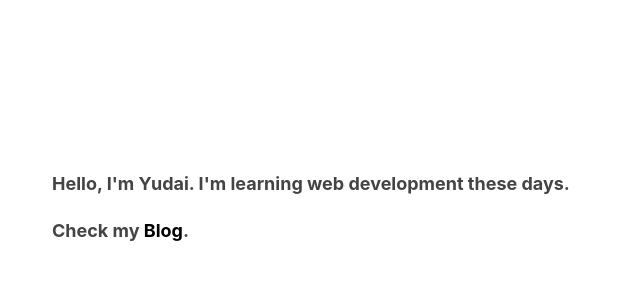
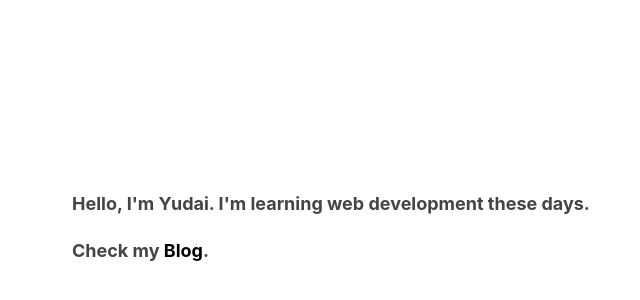
Before and after one commit to sanflog/yoakeNext, a Next.js app: page / in a window 1280 px wide. Shown: the part 128-428 px from the top of the page, without its empty margins (264-904 px from the left). Built offline with nearby package versions, Linux system fonts and the light colour scheme.

Commit message:
chenge_how_show_links

```diff
--- a/components/layout.module.css
+++ b/components/layout.module.css
@@ -32,11 +32,11 @@
 }
 
 .headerIcon {
-	margin: 10px 15px 15px 15px;
+	margin: 0 15px 0 15px;
 	float: right;
 }
 
 .headerLink {
-	margin: 5px 15px 15px 15px;
+	margin: 0 15px 0 15px;
 	float: right;
 }
--- a/pages/index.jsx
+++ b/pages/index.jsx
@@ -23,7 +23,10 @@ export default function HomePage({ allPostsData }) {
 				${styles.indexPage}
 				${utilStyles.width36emAndMarginAuto}
 			`}>
-				<div className={styles.verticalCenter}>
+				<div className={`
+					${styles.verticalCenter}
+					${utilStyles.padding20px}
+				`}>
 					<p>
 						<strong>Hello, I'm Yudai. I'm learning web development these days.</strong>
 					</p>
```
